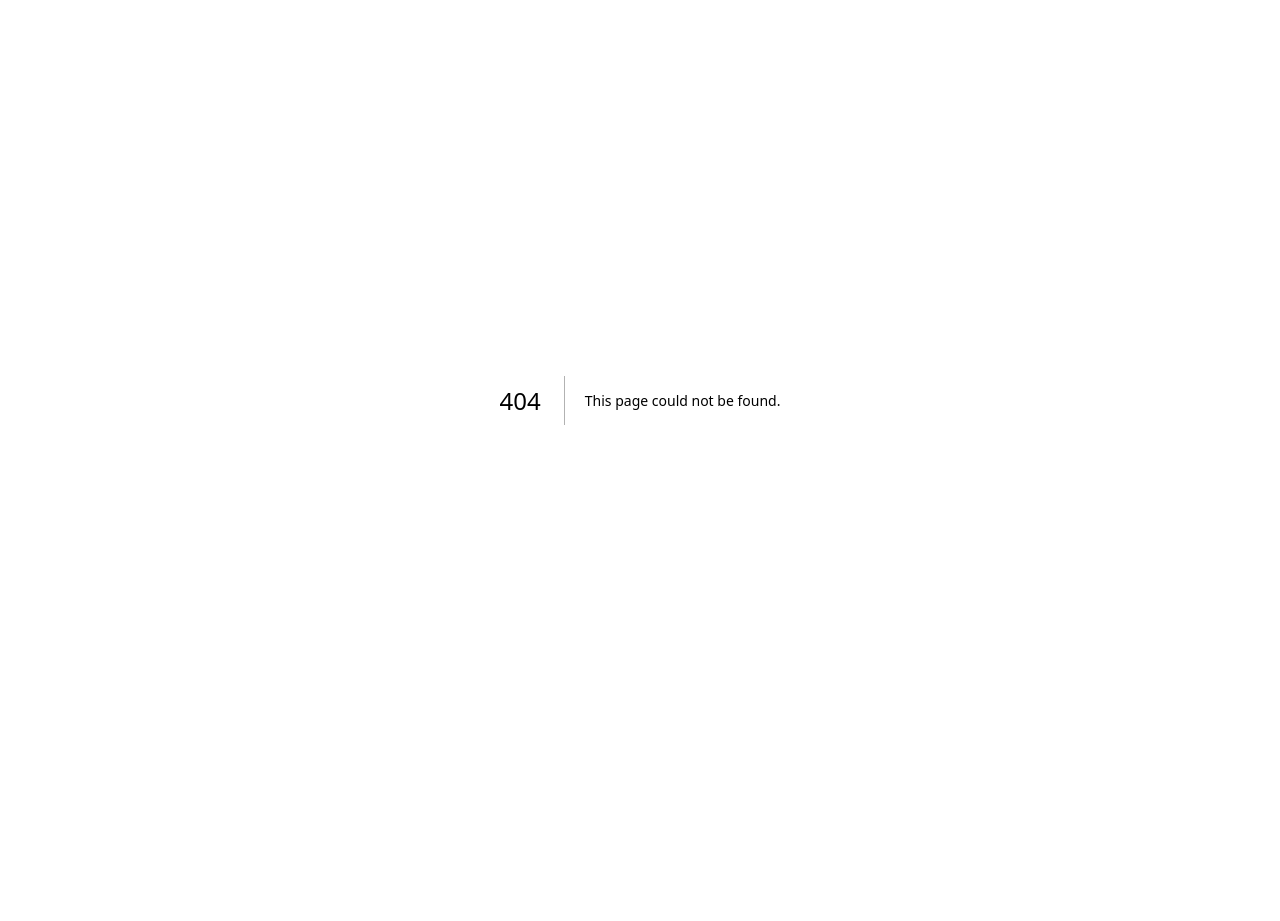
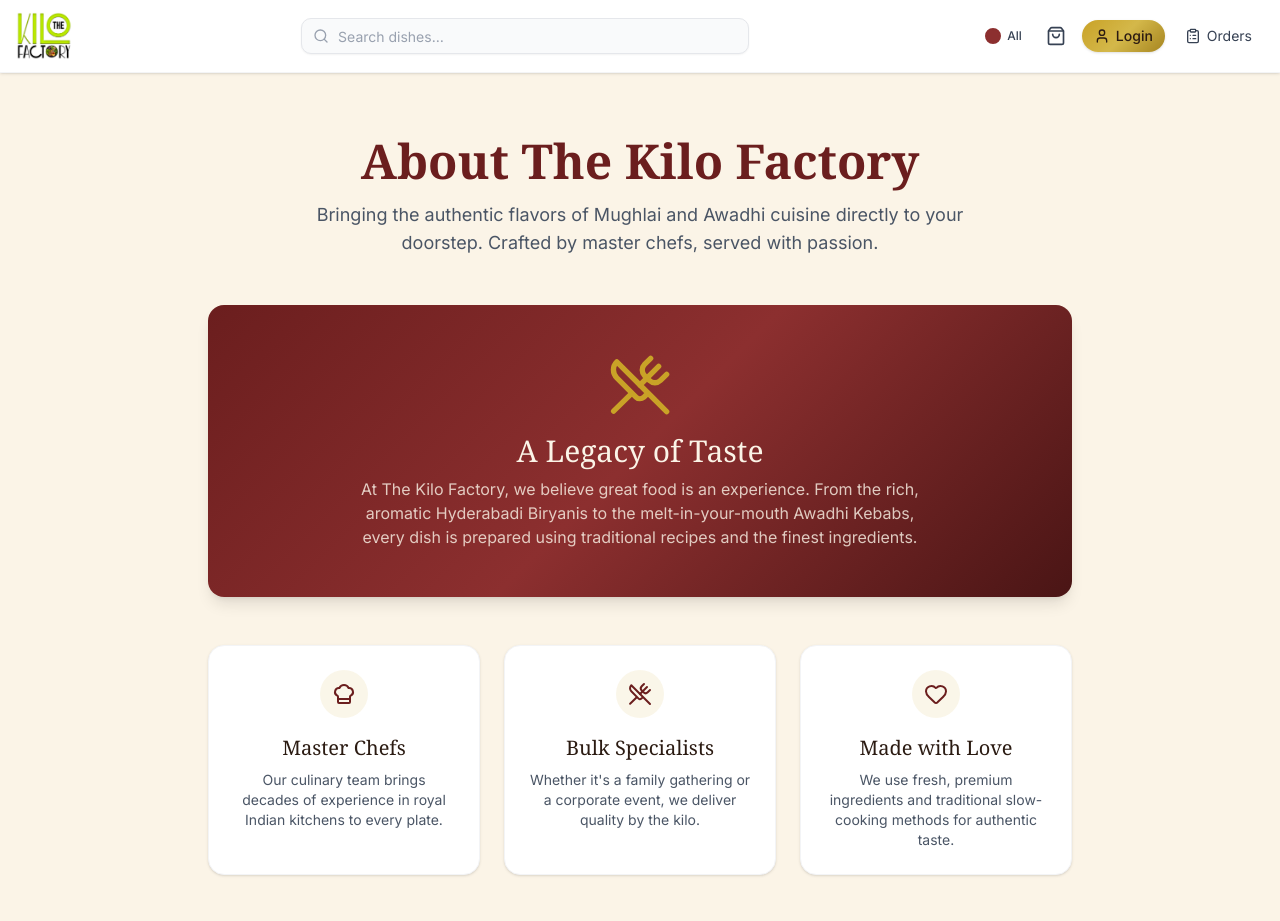
Before and after one commit to Tarun-52/the-kilo-factory, a Next.js app: page /about in a window 1280 px wide. Before the commit this address had no page. Shown: the top 921 px of the page. Before the commit the page ends 800 px from the top, so only its background shows below. Built offline with nearby package versions, Linux system fonts and the light colour scheme; no server answers; a web font is replaced by a local one.

Commit message:
Create About page

```diff
--- /dev/null
+++ b/src/app/about/page.tsx
@@ -0,0 +1,84 @@
+"use client";
+
+import Header from '@/components/Header';
+import Footer from '@/components/Footer';
+import BottomNav from '@/components/BottomNav';
+import { ChefHat, UtensilsCrossed, Heart, ArrowLeft } from 'lucide-react';
+import { useRouter } from 'next/navigation';
+
+export default function AboutPage() {
+  const router = useRouter();
+
+  return (
+    <div className="min-h-screen flex flex-col bg-ivory pb-16 md:pb-0">
+      <Header />
+
+      <main className="flex-1 max-w-4xl mx-auto w-full px-4 py-10 md:py-16">
+        {/* Back Button (Visible on Mobile) */}
+        <button
+          onClick={() => router.back()}
+          className="md:hidden flex items-center gap-2 text-gray-600 mb-6 font-medium hover:text-maroon transition-colors"
+        >
+          <ArrowLeft className="size-4" /> Back
+        </button>
+
+        {/* Hero Section */}
+        <div className="text-center mb-12">
+          <h1 className="font-royal text-4xl md:text-5xl font-bold text-maroon mb-4">About The Kilo Factory</h1>
+          <p className="text-lg text-gray-600 max-w-2xl mx-auto">
+            Bringing the authentic flavors of Mughlai and Awadhi cuisine directly to your doorstep. Crafted by master chefs, served with passion.
+          </p>
+        </div>
+
+        {/* Decorative Banner */}
+        <div className="bg-maroon-gradient rounded-2xl p-8 md:p-12 text-center mb-12 shadow-lg">
+          <UtensilsCrossed className="size-16 text-gold mx-auto mb-4" />
+          <h2 className="font-royal text-2xl md:text-3xl text-ivory mb-2">A Legacy of Taste</h2>
+          <p className="text-ivory/80 max-w-xl mx-auto">
+            At The Kilo Factory, we believe great food is an experience. From the rich, aromatic Hyderabadi Biryanis to the melt-in-your-mouth Awadhi Kebabs, every dish is prepared using traditional recipes and the finest ingredients.
+          </p>
+        </div>
+
+        {/* Values Grid */}
+        <div className="grid grid-cols-1 md:grid-cols-3 gap-6 mb-12">
+          <div className="bg-white p-6 rounded-xl shadow-sm border border-gray-100 text-center">
+            <div className="w-12 h-12 bg-gold/10 rounded-full flex items-center justify-center mx-auto mb-4">
+              <ChefHat className="size-6 text-maroon" />
+            </div>
+            <h3 className="font-royal text-xl text-bark mb-2">Master Chefs</h3>
+            <p className="text-sm text-gray-600">Our culinary team brings decades of experience in royal Indian kitchens to every plate.</p>
+          </div>
+
+          <div className="bg-white p-6 rounded-xl shadow-sm border border-gray-100 text-center">
+            <div className="w-12 h-12 bg-gold/10 rounded-full flex items-center justify-center mx-auto mb-4">
+              <UtensilsCrossed className="size-6 text-maroon" />
+            </div>
+            <h3 className="font-royal text-xl text-bark mb-2">Bulk Specialists</h3>
+            <p className="text-sm text-gray-600">Whether it's a family gathering or a corporate event, we deliver quality by the kilo.</p>
+          </div>
+
+          <div className="bg-white p-6 rounded-xl shadow-sm border border-gray-100 text-center">
+            <div className="w-12 h-12 bg-gold/10 rounded-full flex items-center justify-center mx-auto mb-4">
+              <Heart className="size-6 text-maroon" />
+            </div>
+            <h3 className="font-royal text-xl text-bark mb-2">Made with Love</h3>
+            <p className="text-sm text-gray-600">We use fresh, premium ingredients and traditional slow-cooking methods for authentic taste.</p>
+          </div>
+        </div>
+
+        {/* Call to Action */}
+        <div className="text-center">
+          <button
+            onClick={() => router.push('/')}
+            className="bg-gold-gradient text-bark font-bold px-8 py-3 rounded-full shadow-md hover:opacity-90 transition-opacity cursor-pointer"
+          >
+            Explore Our Menu
+          </button>
+        </div>
+      </main>
+
+      <Footer />
+      <BottomNav />
+    </div>
+  );
+}
```
